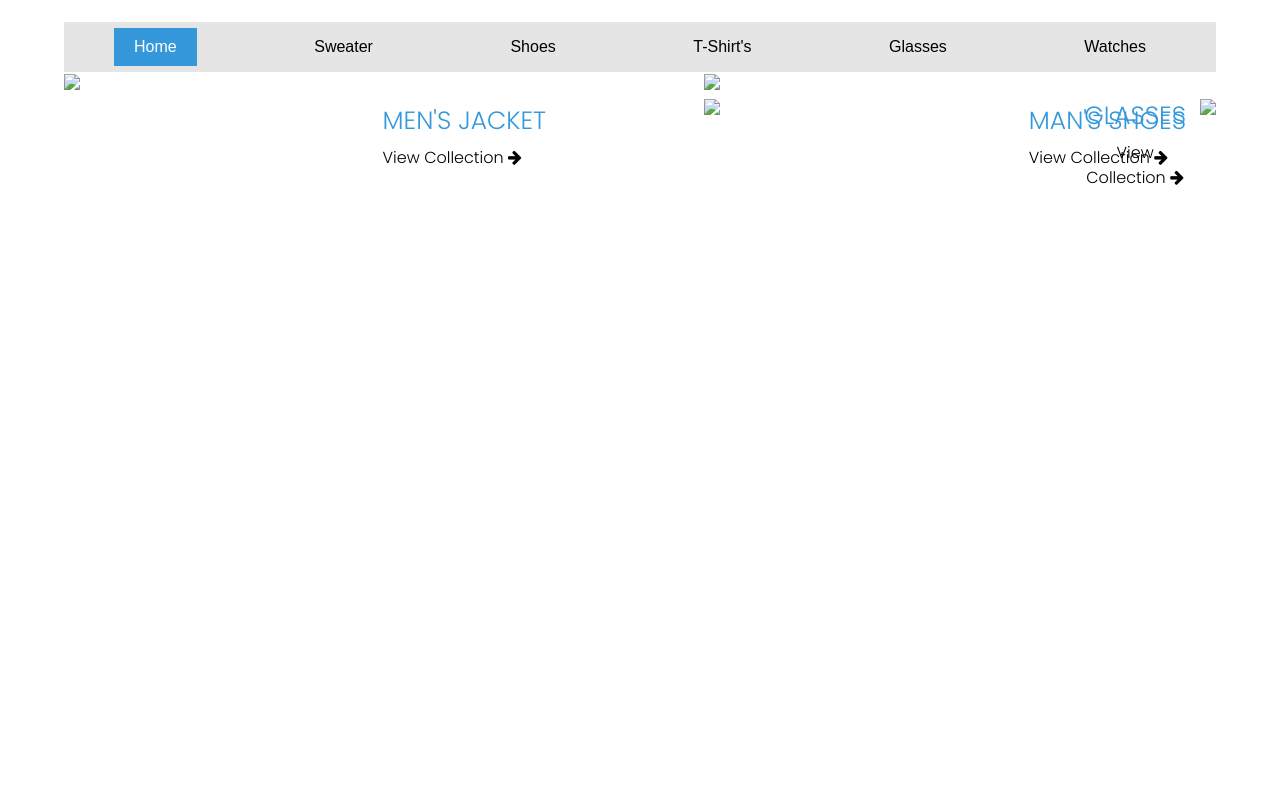
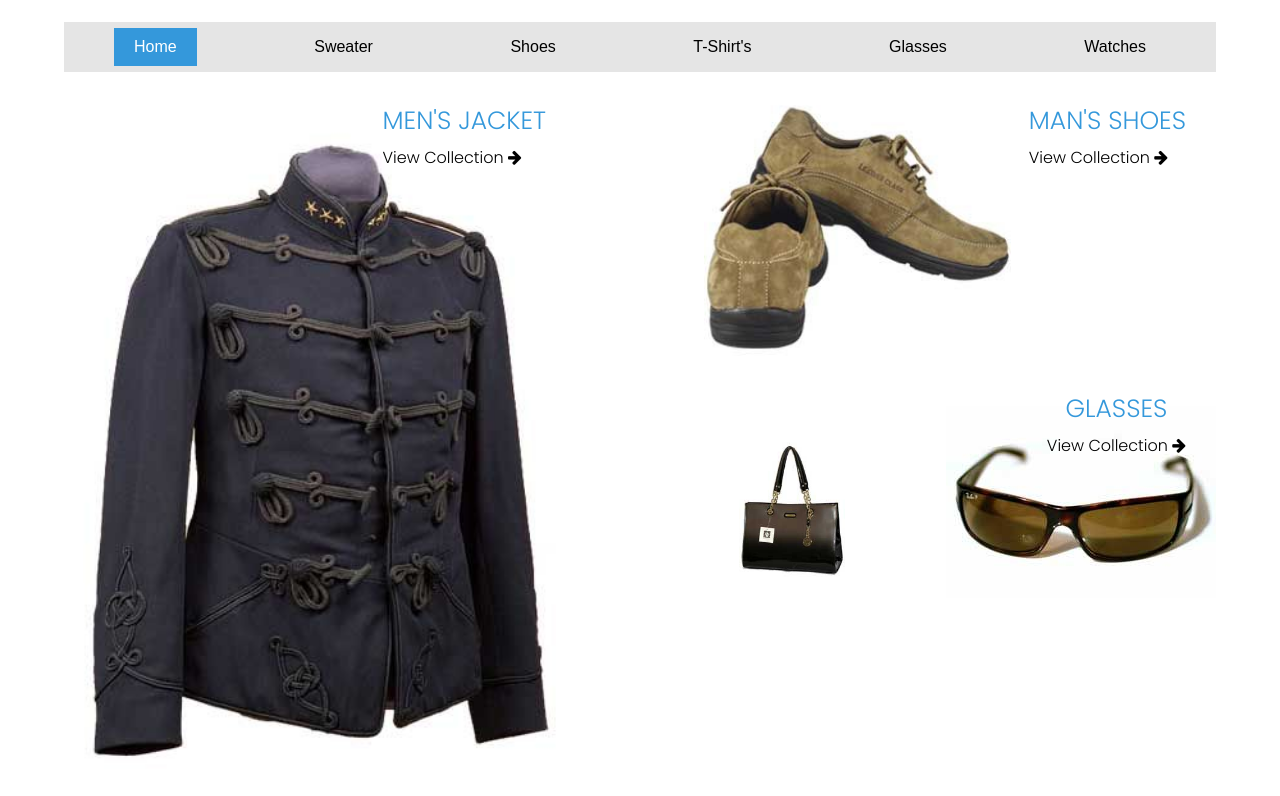
Before and after one commit to aadi9689/Jack-s-Shop.github.io, a plain HTML site: page jshop.html in a window 1280 px wide. Shown: the part 138-934 px from the top of the page. Before the commit the page ends 800 px from the top, so only its background shows below. Drawn offline with Linux system fonts and the light colour scheme.

Commit message:
Update jshop.html

```diff
--- a/jshop.html
+++ b/jshop.html
@@ -53,7 +53,7 @@
 		<section id="featured">
 			<div class="f-container">
 				<div class="f-left">
-					<img src="img/c1.jpg">
+					<img src="c1.jpg">
 					<div class="text">
 				<p>MEN'S JACKET</p>
 				<span>View Collection <i class="fa fa-arrow-right"></i> </span>
@@ -62,7 +62,7 @@
 				</div>
 				<div class="f-right">
 					<div class="shoes">
-					<img src="img/c2.jpg">
+					<img src="c2.jpg">
 					<div class="text">
 				<p>MAN'S SHOES</p>
 			<span>View Collection <i class="fa fa-arrow-right"></i> </span>
@@ -71,11 +71,11 @@
 
 		<div class="fr-container">
 			<div>
-			<img src="img/c3.jpg">
+			<img src="c3.jpg">
 			</div>
 
 		<div id="kuchbhi">
-			<img src="img/c4.jpg">
+			<img src="c4.jpg">
 			<div class="text">
 				<p>GLASSES</p>
 				<span>View Collection <i class="fa fa-arrow-right"></i> </span>
```
